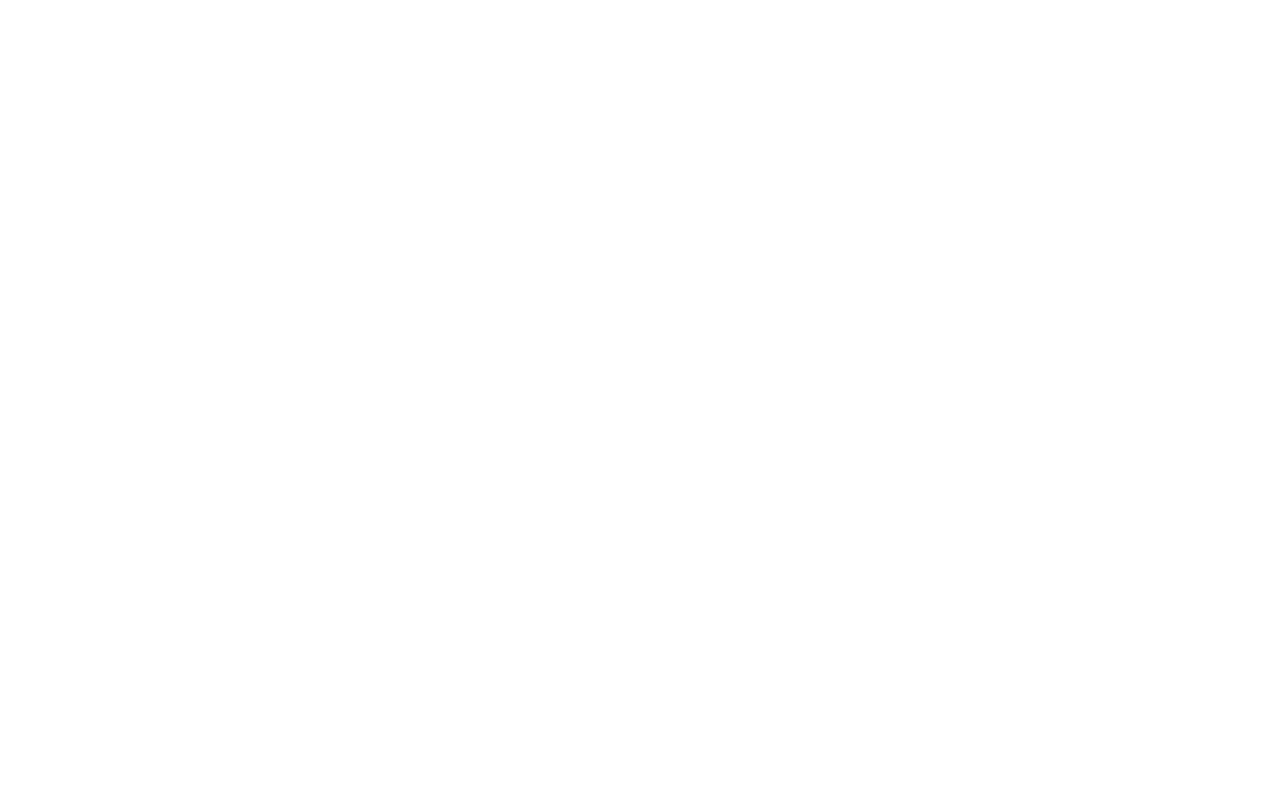
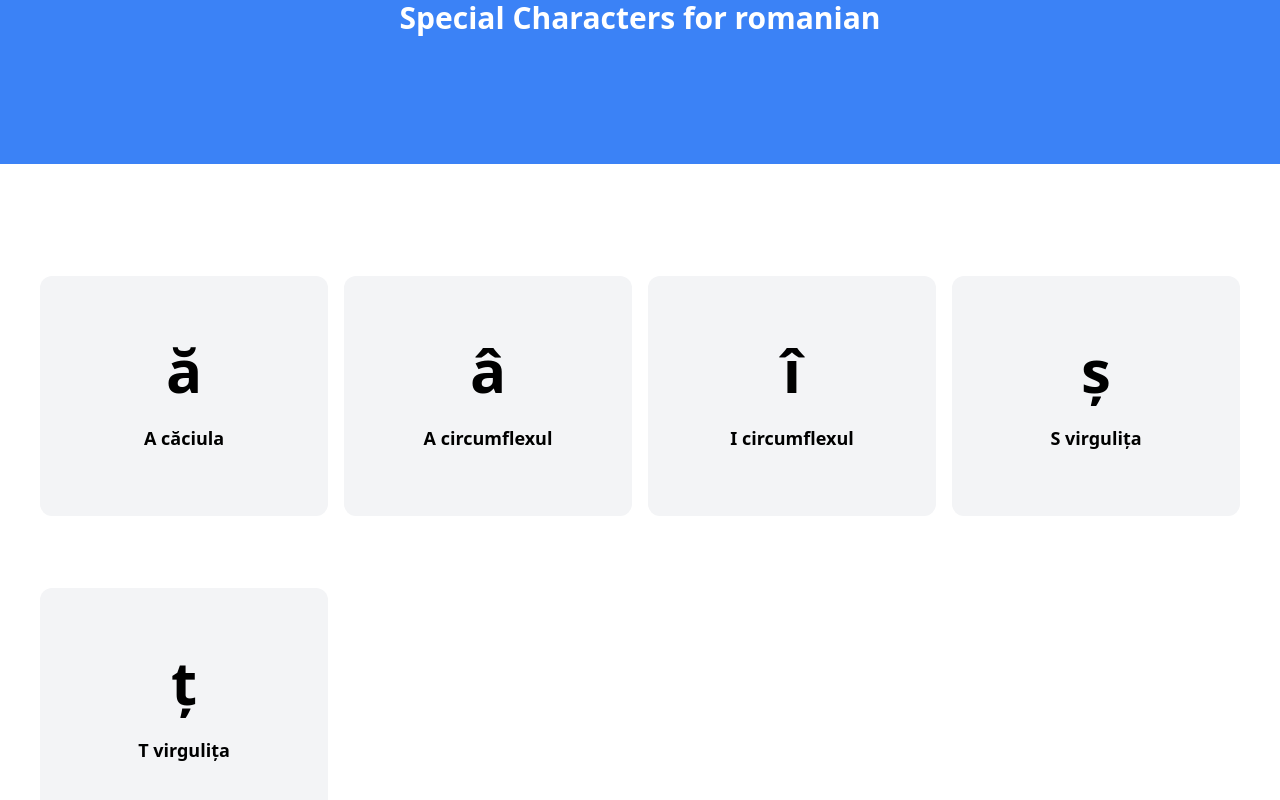
Before and after one commit to TheRoro/UpSpell, a Nuxt app: page /ro in a window 1280 px wide. Before the commit this address had no page. Shown: the part 256-1056 px from the top of the page. Before the commit the page ends 800 px from the top, so only its background shows below. Built offline with nearby package versions, Linux system fonts and the light colour scheme.

Commit message:
🌐 Add Romanian

```diff
--- a/components/Home.vue
+++ b/components/Home.vue
@@ -17,9 +17,10 @@
         { name: 'Français', imageUrl: 'https://upload.wikimedia.org/wikipedia/commons/thumb/6/62/Flag_of_France.png/1200px-Flag_of_France.png', route: 'fr' },
         { name: 'Español', imageUrl: 'https://upload.wikimedia.org/wikipedia/commons/thumb/8/89/Bandera_de_Espa%C3%B1a.svg/1200px-Bandera_de_Espa%C3%B1a.png', route: 'es' },
         { name: 'Português', imageUrl: 'https://upload.wikimedia.org/wikipedia/commons/thumb/5/5c/Flag_of_Portugal.svg/1280px-Flag_of_Portugal.svg.png', route: 'pt' },
-        { name: 'Italiano', imageUrl: 'https://upload.wikimedia.org/wikipedia/en/thumb/0/03/Flag_of_Italy.svg/1500px-Flag_of_Italy.svg.png', route: 'it' }
-        // { name: 'Română', imageUrl: 'https://upload.wikimedia.org/wikipedia/commons/thumb/7/73/Flag_of_Romania.svg/1280px-Flag_of_Romania.svg.png', route: 'ro' }
-        // { name: 'Deutsch', imageUrl: 'https://upload.wikimedia.org/wikipedia/en/thumb/b/ba/Flag_of_Germany.svg/1000px-Flag_of_Germany.svg.png', route: 'de' }
+        { name: 'Italiano', imageUrl: 'https://upload.wikimedia.org/wikipedia/en/thumb/0/03/Flag_of_Italy.svg/1500px-Flag_of_Italy.svg.png', route: 'it' },
+        { name: 'Română', imageUrl: 'https://upload.wikimedia.org/wikipedia/commons/thumb/7/73/Flag_of_Romania.svg/1280px-Flag_of_Romania.svg.png', route: 'ro' }
+        // { name: 'Deutsch', imageUrl: 'https://upload.wikimedia.org/wikipedia/en/thumb/b/ba/Flag_of_Germany.svg/1000px-Flag_of_Germany.svg.png', route: 'de' },
+        // { name: 'Русский язык', imageUrl: 'https://upload.wikimedia.org/wikipedia/en/thumb/f/f3/Flag_of_Russia.svg/1280px-Flag_of_Russia.svg.png', route: 'ru' },
       ]
     }
   }
--- /dev/null
+++ b/pages/ro/index.vue
@@ -0,0 +1,35 @@
+<template>
+  <LanguageDetails :chars="chars" original-name="Română" name="Romanian" :image-url="imageUrl" />
+</template>
+
+<script>
+export default {
+  data () {
+    return {
+      chars: [
+        {
+          letter: 'ă',
+          name: 'A căciula'
+        },
+        {
+          letter: 'â',
+          name: 'A circumflexul'
+        },
+        {
+          letter: 'î',
+          name: 'I circumflexul'
+        },
+        {
+          letter: 'ș',
+          name: 'S virgulița'
+        },
+        {
+          letter: 'ț',
+          name: 'T virgulița'
+        }
+      ],
+      imageUrl: 'https://upload.wikimedia.org/wikipedia/commons/thumb/7/73/Flag_of_Romania.svg/1280px-Flag_of_Romania.svg.png'
+    }
+  }
+}
+</script>
```
